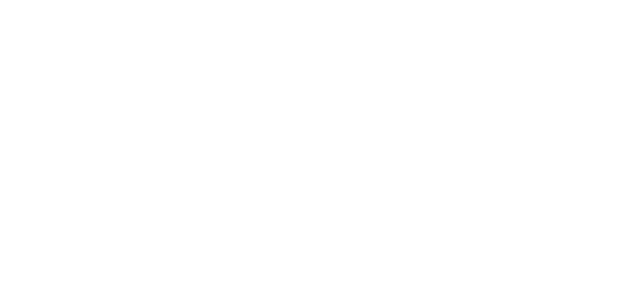
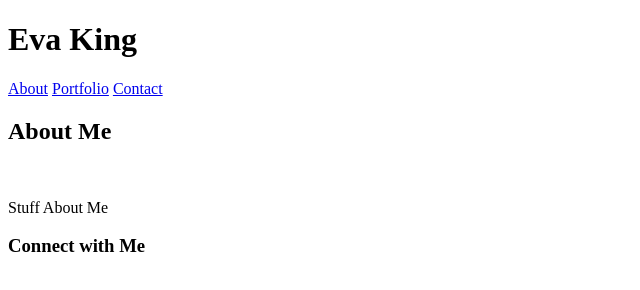
Before and after one commit to EvaWolfe/Basic-Portfolio, a plain HTML site: page Index.html in a window 1280 px wide. Shown: the whole page, without its empty margins (0-640 px from the left). Drawn offline with Linux system fonts and the light colour scheme.

Commit message:
Updated HTML

```diff
--- a/Index.html
+++ b/Index.html
@@ -1,9 +1,22 @@
 <!DOCTYPE html>
+<!-- About Me Page -->
 <html>
 <head>
-	<title></title>
+	<title>Eva King</title>
 </head>
 <body>
-
+	<h1>Eva King</h1>
+	<a href="index.html">About</a>
+	<a href="Portfolio.html">Portfolio</a>
+	<a href="Contact.html">Contact</a>
+	<h2>About Me</h2>
+	<!-- COME BACK & ADD AN IMAGE!!! -->
+	<img src="">
+	<p>Stuff About Me</p>
+	<h3>Connect with Me</h3>
+	<!-- COME BACK & ADD IMAGE LINKS TO SOCIAL MEDIA STUFF -->
+	<a href=""></a>
+	<a href=""></a>
+	<a href=""></a>
 </body>
 </html>
```
